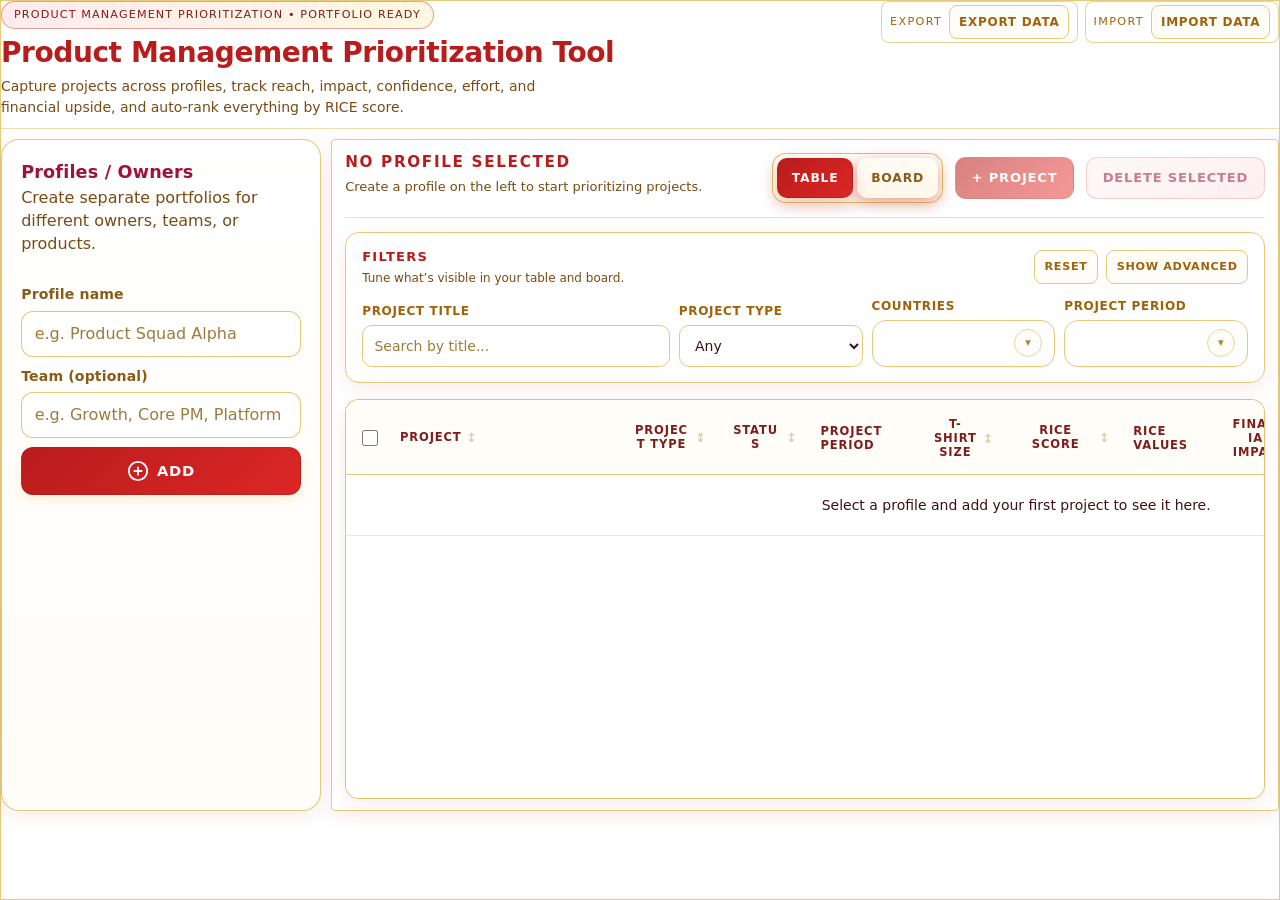
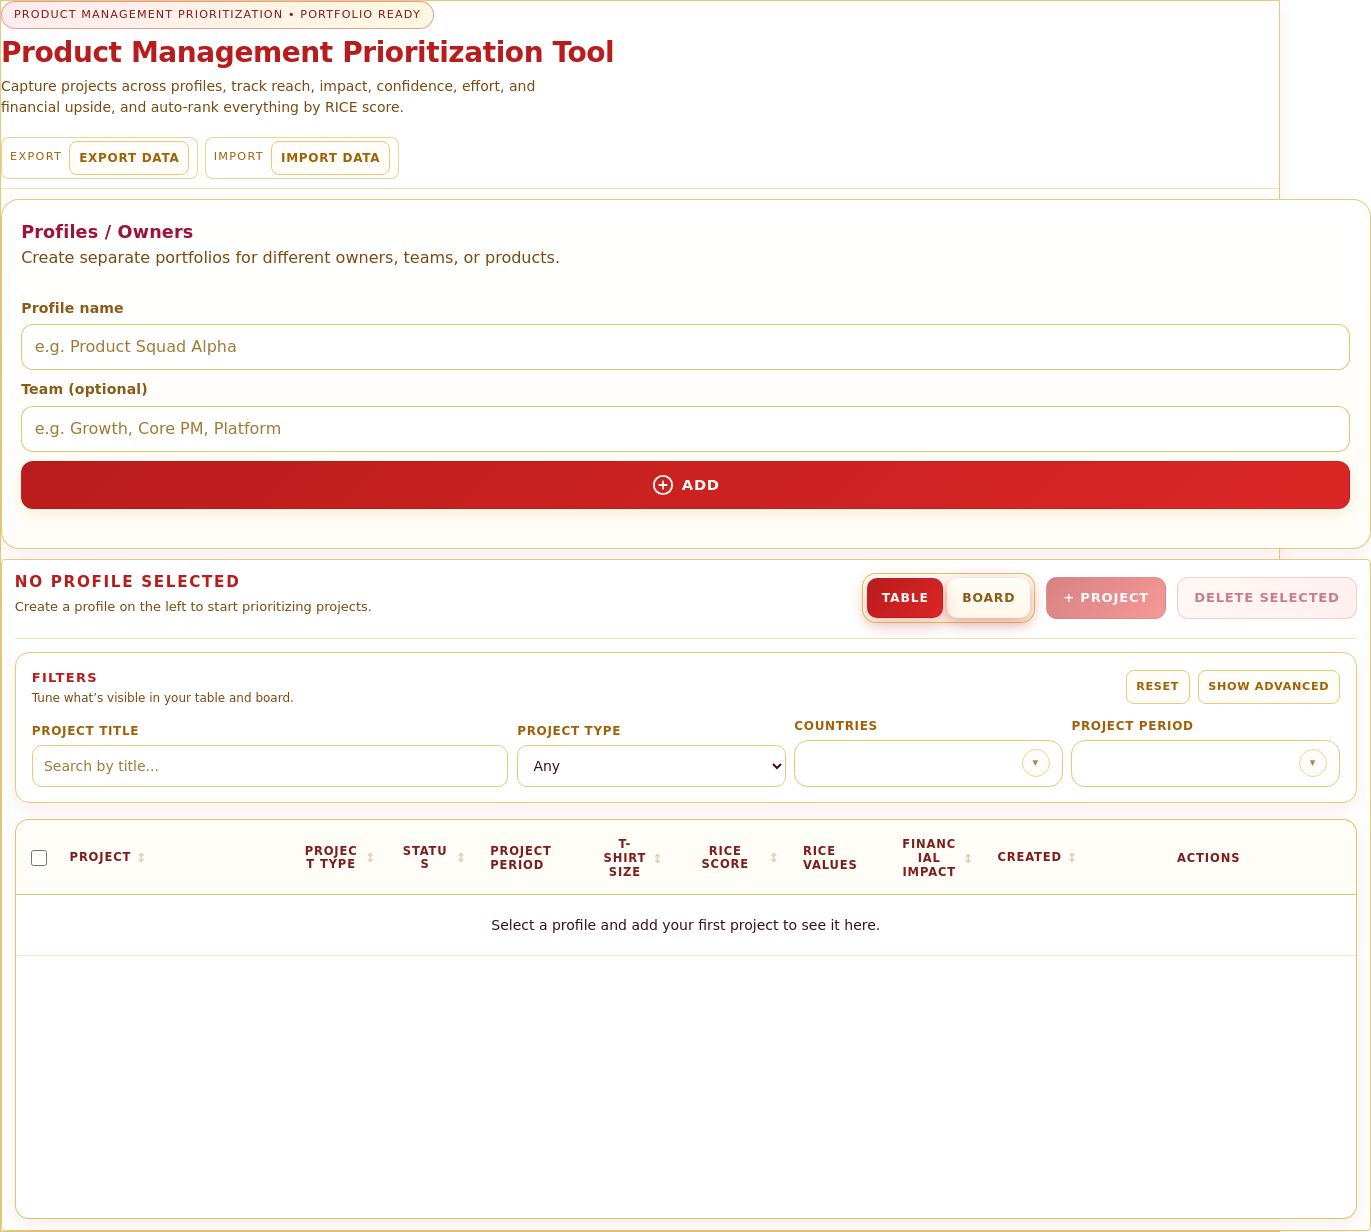

feat(ui): unified compact layout, table cards, EU countries, and tooltip polish (ui131)

--- a/css/main.css
+++ b/css/main.css
@@ -231,7 +231,7 @@ body {
   width: 100%;
 }
 
-@media (max-width: 1024px) {
+@media (max-width: 1400px) {
   .app-layout {
     grid-template-columns: 1fr;
     gap: 0.85rem;
@@ -2932,6 +2932,58 @@ tbody td {
   border-top: 1px solid rgba(148, 163, 184, 0.15);
 }
 
+/* Long country lists: capped height + scroll (desktop table + compact cards) */
+.cell-type-tooltip.cell-type-tooltip--scroll {
+  min-width: 11rem;
+  max-width: min(20rem, calc(100vw - 1.5rem));
+}
+
+.cell-type-tooltip.cell-type-tooltip--scroll.cell-type-tooltip-visible {
+  display: flex;
+  flex-direction: column;
+  overflow: hidden;
+  pointer-events: auto;
+}
+
+.cell-type-tooltip.cell-type-tooltip--scroll.cell-type-tooltip--below.cell-type-tooltip-visible {
+  transform: translate(-50%, 0) !important;
+}
+
+.cell-type-tooltip.cell-type-tooltip--scroll.cell-type-tooltip-visible:not(.cell-type-tooltip--below) {
+  transform: translate(-50%, -100%) !important;
+}
+
+.cell-type-tooltip.cell-type-tooltip--scroll .cell-type-tooltip-title {
+  flex: 0 0 auto;
+}
+
+.cell-type-tooltip.cell-type-tooltip--scroll .cell-type-tooltip-body {
+  flex: 1 1 auto;
+  min-height: 0;
+  overflow-y: auto;
+  overflow-x: hidden;
+  overscroll-behavior: contain;
+  -webkit-overflow-scrolling: touch;
+  touch-action: pan-y;
+  pointer-events: auto;
+  cursor: default;
+}
+
+.cell-type-tooltip.cell-type-tooltip--scroll.cell-type-tooltip--below.cell-type-tooltip-visible {
+  margin-top: 0;
+  padding-top: 2px;
+}
+
+.cell-type-tooltip.cell-type-tooltip--scroll .cell-type-tooltip-body p {
+  margin: 0;
+  padding: 0.35rem 0;
+  border-bottom: 1px solid rgba(148, 163, 184, 0.15);
+}
+
+.cell-type-tooltip.cell-type-tooltip--scroll .cell-type-tooltip-body p:last-child {
+  border-bottom: none;
+}
+
 .cell-type-tooltip--wide .cell-type-tooltip-title {
   padding: 0.45rem 0.75rem 0.35rem;
 }
@@ -3337,7 +3389,7 @@ th[data-sort-active="true"] .sort-indicator {
 }
 
 /* Phones + tablets: allow the project modal to use the screen height for more context. */
-@media (max-width: 1024px) {
+@media (max-width: 1400px) {
   #projectModal.modal-backdrop {
     --project-modal-pad-top: max(var(--modal-safe-pad-y), env(safe-area-inset-top));
     --project-modal-pad-right: max(var(--modal-safe-pad-x), env(safe-area-inset-right));
@@ -3658,7 +3710,7 @@ th[data-sort-active="true"] .sort-indicator {
 }
 
 /* Tablets + phones: collapsible meta (collapsed by default), actions always visible. */
-@media (max-width: 1024px) {
+@media (max-width: 1400px) {
   #projectModal .project-modal-footer-bar {
     /* Use grid instead of flex to prevent "meta left / buttons right" bugs on narrow screens. */
     display: grid;
@@ -3779,7 +3831,7 @@ th[data-sort-active="true"] .sort-indicator {
 }
 
 /* Desktop: meta cards always visible (details forced open via JS). */
-@media (min-width: 1025px) {
+@media (min-width: 1401px) {
   #projectModal .project-modal-footer-meta-details {
     display: block;
     border: none;
@@ -4258,6 +4310,25 @@ th[data-sort-active="true"] .sort-indicator {
   padding: 0.1rem 0.4rem;
   border: 1px solid rgba(148, 163, 184, 0.4);
   background: rgba(15, 23, 42, 0.9);
+}
+
+.countries-badge--eu > span {
+  display: inline-flex;
+  align-items: center;
+  gap: 0.28rem;
+  font-weight: 700;
+  color: #1e3a8a;
+  border-color: rgba(59, 130, 246, 0.45);
+  background: rgba(239, 246, 255, 0.95);
+}
+
+.countries-badge__flag {
+  font-size: 0.95em;
+  line-height: 1;
+}
+
+.countries-badge__code {
+  letter-spacing: 0.04em;
 }
 
 /* --- Toast: deletion confirmation (bottom-right) --- */
@@ -4851,7 +4922,7 @@ button {
   min-height: 34px;
 }
 
-@media (max-width: 1180px) {
+@media (max-width: 1400px) {
   .app-header {
     grid-template-columns: 1fr;
   }
@@ -4865,7 +4936,7 @@ button {
   }
 
   .profiles-panel {
-    order: 1;
+    order: 0;
   }
 }
 
@@ -6542,7 +6613,7 @@ tbody .checkbox-input {
   padding: 0.35rem 0.1rem 0.1rem;
 }
 
-@media (max-width: 1024px) {
+@media (max-width: 1400px) {
   .profiles-panel {
     padding: 1rem !important;
   }
@@ -6792,7 +6863,7 @@ tbody .checkbox-input {
   color: #8a5b16 !important;
 }
 
-@media (max-width: 1024px) {
+@media (max-width: 1400px) {
   .profiles-panel {
     padding: 1rem !important;
   }
